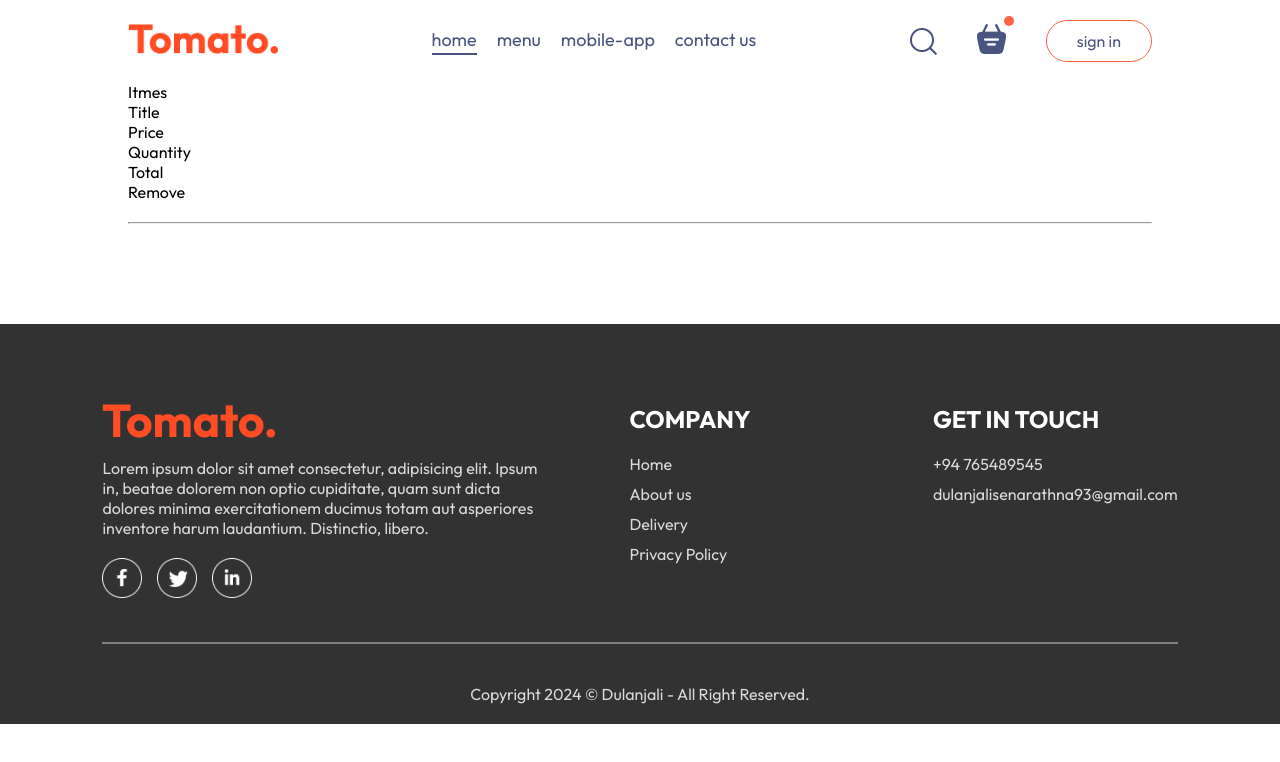
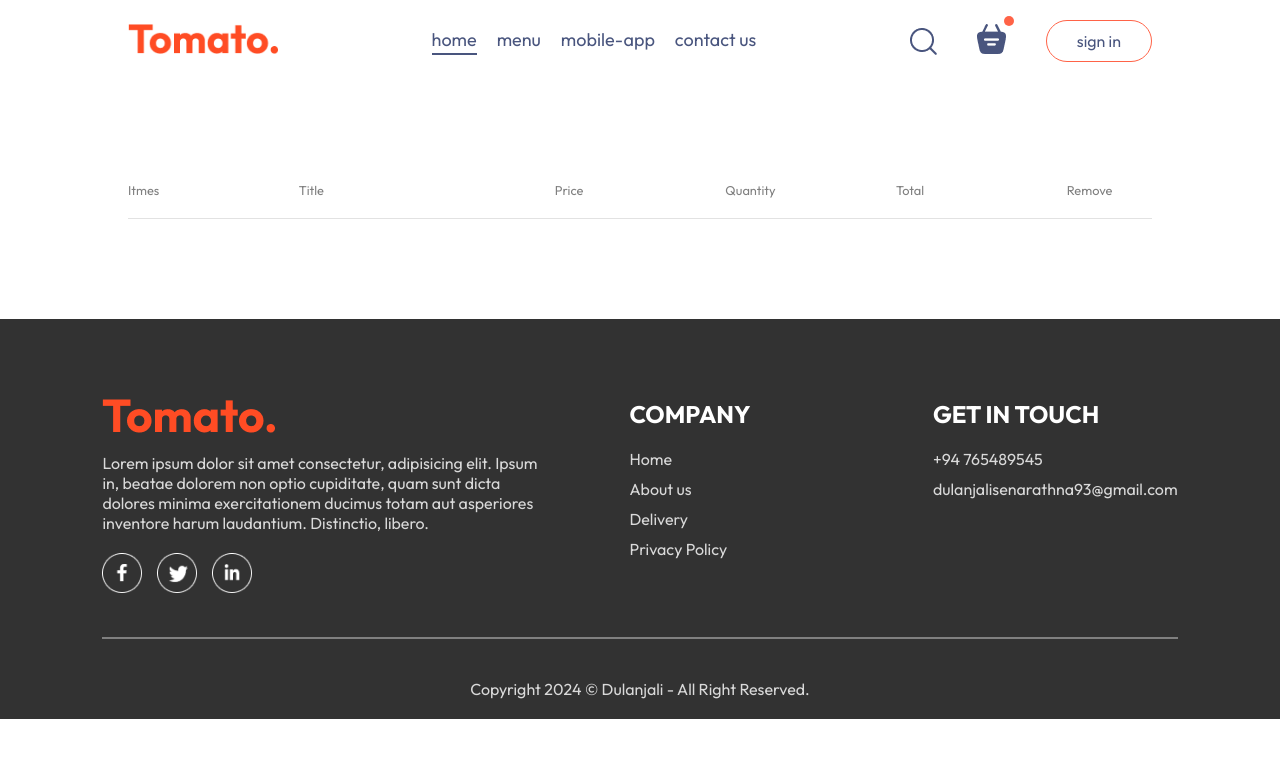
Before and after one commit to eliancontreras/mern-food-delivery-app-main, a React (Vite) app in the folder frontend/: page /cart in a window 1280 px wide. Shown: the top 762 px of the page. Built offline with nearby package versions, Linux system fonts and the light colour scheme.

Commit message:
Cart section css added

```diff
--- a/frontend/src/pages/Cart/Cart.css
+++ b/frontend/src/pages/Cart/Cart.css
@@ -0,0 +1,29 @@
+.cart{
+    margin-top: 100px;
+}
+
+.cart-items-title{
+    display: grid;
+    grid-template-columns: 1fr 1.5fr 1fr 1fr 1fr 0.5fr;
+    color: gray;
+    font-size: max(1vw,12px);
+}
+
+.cart-items-item{
+    margin: 10px 0px;
+    color: black;
+}
+
+.cart-items-item img{
+    width: 50px;
+}
+
+.cart hr{
+    height: 1px;
+    background-color: #e2e2e2;
+    border: none;
+}
+
+.cart-items-item .cross{
+    cursor: pointer;
+}
```
